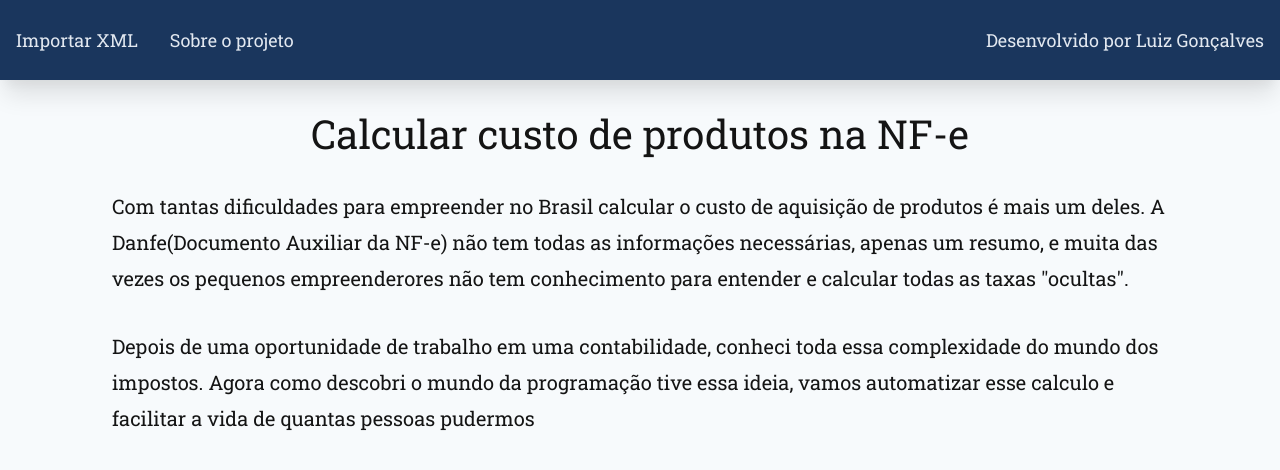
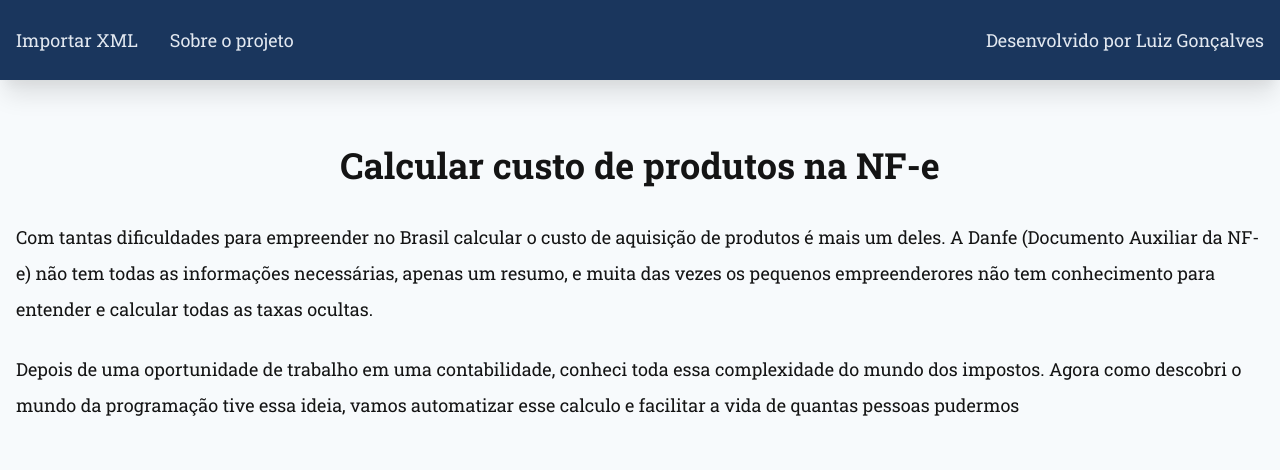
Before and after one commit to luiz21goncalves/calculate-taxes-web, a Next.js app: page / in a window 1280 px wide. Shown: the top 470 px of the page. Built offline with nearby package versions, Linux system fonts and the light colour scheme.

Commit message:
refactor: add chakra-ui in Home page

```diff
--- a/src/pages/index.tsx
+++ b/src/pages/index.tsx
@@ -1,37 +1,38 @@
-/* eslint-disable react/no-unescaped-entities */
 import Head from 'next/head';
 
+import { Box, Text, Heading } from '@chakra-ui/react';
+
 import Header from '../components/Header';
-import { Container } from '../styles/home';
 
 export default function Home() {
   return (
     <>
       <Head>
         <title>Calcular NF-e</title>
-        <meta name="description" content="Generated by create next app" />
       </Head>
 
       <Header />
 
-      <Container>
-        <h1>Calcular custo de produtos na NF-e</h1>
+      <Box maxW={1280} mx="auto" mt="16" px="4">
+        <Heading as="h1" textAlign="center" mb="8" fontWeight="bold">
+          Calcular custo de produtos na NF-e
+        </Heading>
 
-        <p>
+        <Text as="p" fontSize="18" lineHeight="2" mb="6">
           Com tantas dificuldades para empreender no Brasil calcular o custo de
-          aquisição de produtos é mais um deles. A Danfe(Documento Auxiliar da
+          aquisição de produtos é mais um deles. A Danfe (Documento Auxiliar da
           NF-e) não tem todas as informações necessárias, apenas um resumo, e
           muita das vezes os pequenos empreenderores não tem conhecimento para
-          entender e calcular todas as taxas "ocultas".
-        </p>
+          entender e calcular todas as taxas ocultas.
+        </Text>
 
-        <p>
+        <Text as="p" fontSize="18" lineHeight="2">
           Depois de uma oportunidade de trabalho em uma contabilidade, conheci
           toda essa complexidade do mundo dos impostos. Agora como descobri o
           mundo da programação tive essa ideia, vamos automatizar esse calculo e
           facilitar a vida de quantas pessoas pudermos
-        </p>
-      </Container>
+        </Text>
+      </Box>
     </>
   );
 }
```
